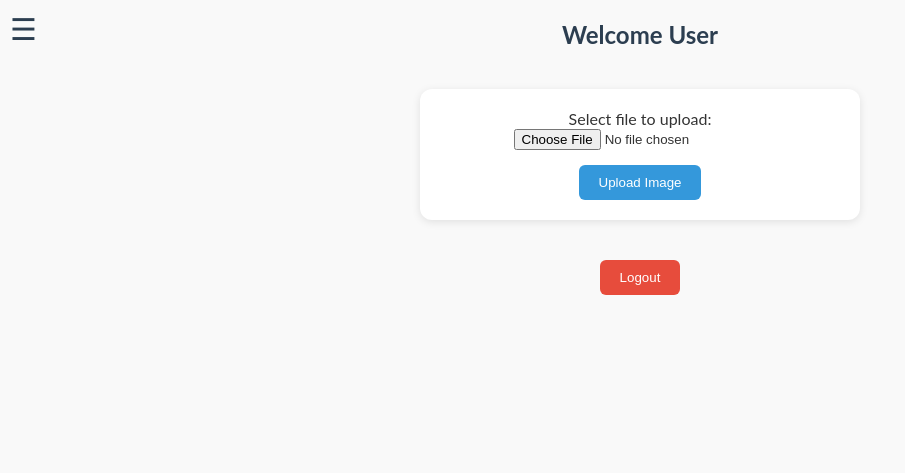
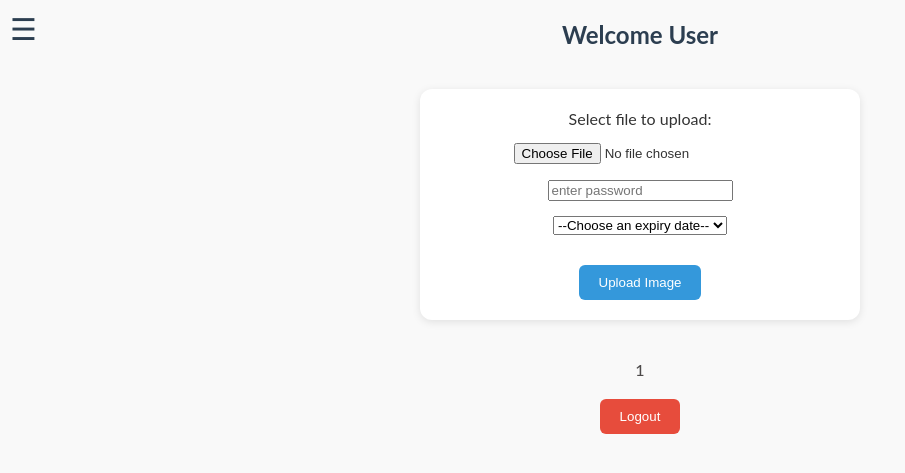
Before and after one commit to NabilAbdelouahed/secure-file-sharing, a PHP site: page /dashboard.php in a window 1280 px wide. Shown: the top 473 px of the page, without its empty margins (0-905 px from the left). Run offline with PHP 8.4, Linux system fonts and the light colour scheme; the visitor is signed in with stand-in values (Sample User, id 1); data comes from the database, SQL or seed files in the repository; both versions use the stored data as it was after the commit.

Commit message:
upload file logic

```diff
--- a/dashboard.css
+++ b/dashboard.css
@@ -73,6 +73,12 @@ span[onclick="openNav()"] {
 
 #fileUpload input[type="file"] {
   margin-bottom: 15px;
+  margin-top: 15px;
+}
+
+#fileUpload select{
+  margin-bottom: 15px;
+  margin-top: 15px;
 }
 
 #fileUpload input[type="submit"] {
@@ -83,6 +89,7 @@ span[onclick="openNav()"] {
   border-radius: 6px;
   cursor: pointer;
   transition: background-color 0.2s ease;
+  margin-top: 15px;
 }
 
 #fileUpload input[type="submit"]:hover {
@@ -114,3 +121,13 @@ form[action*="logout.php"] button:hover {
   .sidenav { padding-top: 15px; }
   .sidenav a { font-size: 16px; }
 }
+
+
+#uploadStatus {
+  margin-top: 15px;
+  text-align: center;
+  font-size: 16px;
+  color: #4d4a4a;
+  font-weight: 500;
+  min-height: 1.2em;
+}
--- a/dashboard.php
+++ b/dashboard.php
@@ -35,8 +35,15 @@ $username = $user[0]['username'] ?? 'User';
     <span onclick="openNav()">&#9776;</span>
 
     <form id="fileUpload" action="upload.php" method="post" enctype="multipart/form-data">
-      <label for="fileToUpload">Select file to upload:</label><br>
-      <input type="file" name="fileToUpload" id="fileToUpload"><br>
+      <label for="fileToUpload">Select file to upload:</label><br/>
+      <input type="file" name="fileToUpload" id="fileToUpload" required onchange="validateFileSize(this)"><br/>
+      <input type="password" name="uploadPassword" id="uploadPassword" placeholder="enter password"><br/>
+      <select name="uploadExpiry" id="uploadExpiry" >
+      <option value="1">--Choose an expiry date--</option>
+      <option value="1">1 day</option>
+      <option value="2">2 days</option>
+      <option value="7">7 days</option>
+    </select><br/>
       <input type="submit" value="Upload Image" name="submit">
     </form>
 
@@ -48,7 +55,17 @@ $username = $user[0]['username'] ?? 'User';
     function closeNav() {
       document.getElementById("mySidenav").style.width = "0";
     }
+      function validateFileSize(input) {
+    const maxSize = 10 * 1024 * 1024; // 10 MB
+    if (input.files[0].size > maxSize) {
+      alert("File is too large! Must be under 10MB.");
+      input.value = ""; // Clear the input
+    }
+    }
     </script>
+    <?php if (isset($_SESSION['upload_status'])): ?>
+      <h3 id="uploadStatus" ><?php echo $_SESSION['upload_status']; unset($_SESSION['upload_status']); ?></h3>
+    <?php endif; ?>
     <form method="post" action="./auth/logout.php">
       <button type="submit">Logout</button>
     </form>
```
Also changed, not shown: upload.php (+68 -1 lines), database/mydb.db, 1 other file.
